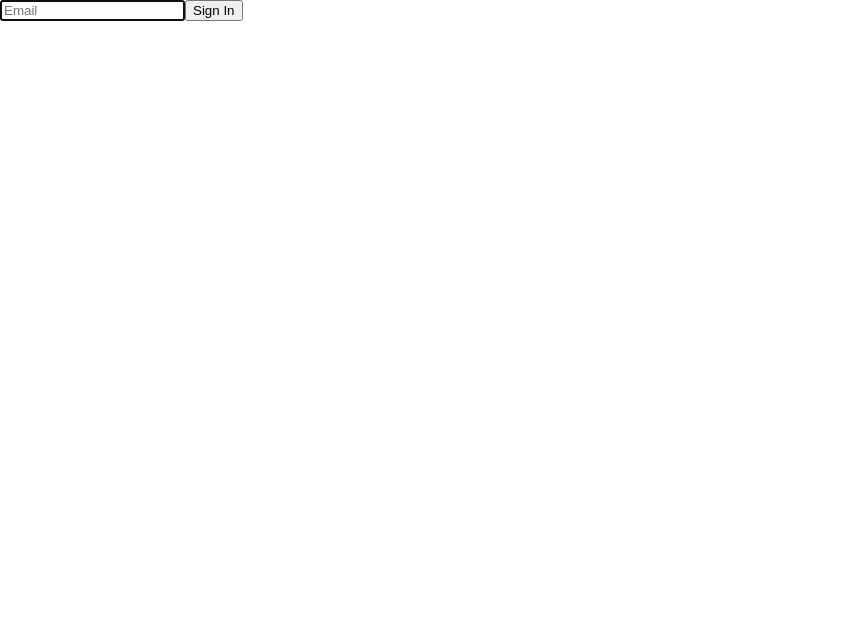
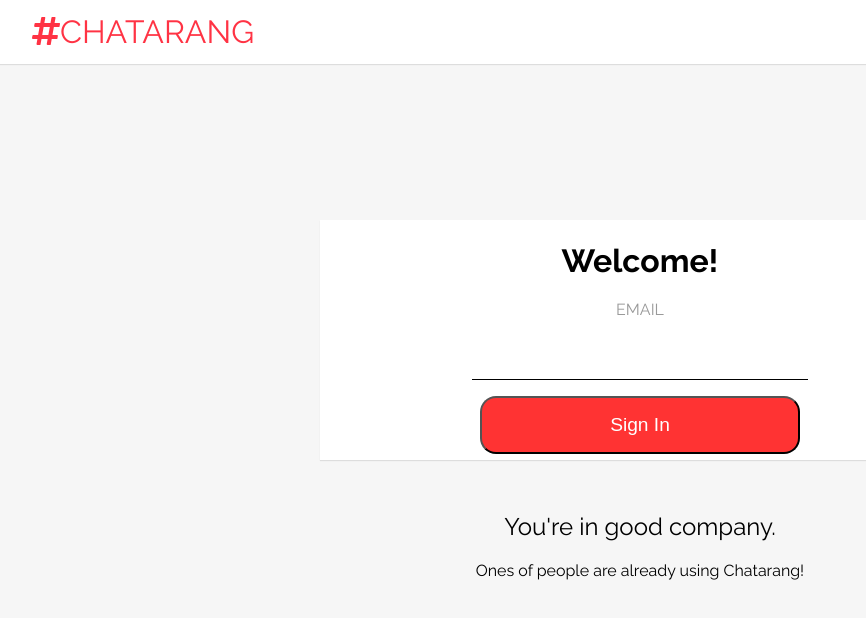
Before and after one commit to ducnguyen2020/chatarang-, a React (Create React App) app: page / in a window 1280 px wide. Shown: the top 618 px of the page, without its empty margins (0-866 px from the left). Built offline with nearby package versions, Linux system fonts and the light colour scheme.

Commit message:
persist user in localStorage

```diff
--- a/src/App.js
+++ b/src/App.js
@@ -9,16 +9,26 @@
     user: {},
   }
 
+  componentDidMount() {
+    const user = JSON.parse(localStorage.getItem('user'))
+    if (user) {
+      this.setState({user})
+    }
+  }
+
+
   signedIn = () => {
     return this.state.user.uid
   }
 
   handleAuth = (user) => {
     this.setState({ user })
+    localStorage.setItem('user', JSON.stringify(user))
   }
 
   signOut = () => {
     this.setState({ user: {} })
+    localStorage.removeItem('user')
   }
 
   render() {
--- a/src/SignIn.js
+++ b/src/SignIn.js
@@ -1,4 +1,5 @@
 import React, { Component } from 'react'
+import { StyleSheet, css } from 'aphrodite'
 
 class SignIn extends Component {
   state = {
@@ -12,7 +13,7 @@
   handleSubmit = (ev) => {
     ev.preventDefault()
     this.props.handleAuth({
-      uid: 'erre43534',
+      uid: '234243',
       userName: this.state.email,
       email: this.state.email,
     })
@@ -20,23 +21,123 @@
 
   render() {
     return (
-      <div className="SignIn">
-        <form onSubmit={this.handleSubmit}>
+      <div className={`SignIn ${css(styles.signIn)}`}>
+        <header className={css(styles.header)}>
+          <span className={css(styles.title)}>
+            <i className="fas fa-hashtag"></i>
+            Chatarang
+          </span>
+        </header>
+        <main className={css(styles.main)}>
+          <form
+            className={css(styles.form)}
+            onSubmit={this.handleSubmit}
+          >
+            <h1>Welcome!</h1>
+            <label htmlFor="email" className={css(styles.label)}>
+              Email
+            </label>
             <input
               type="email"
               name="email"
-            placeholder="Email"
+              className={css(styles.input)}
+              onChange={this.handleChange}
               autoFocus
-            value={this.state.email}
-            onChange={this.handleChange}
             />
-          <button type="submit">
+            <button type="submit" className={css(styles.button)}>
               Sign In
             </button>
           </form>
+
+          <div className="blurb">
+            <h2 className={css(styles.h2)}>You're in good company.</h2>
+            <p>Ones of people are already using Chatarang!</p>
+          </div>
+        </main>
       </div>
     )
   }
 }
 
+const styles = StyleSheet.create({
+  signIn: {
+    display: 'flex',
+    flexDirection: 'column',
+    height: '100vh',
+    backgroundColor: '#f6f6f6',
+  },
+
+  header: {
+    backgroundColor: '#fff',
+    height: '4rem',
+    padding: '0 2rem',
+    margin: 0,
+    display: 'flex',
+    alignItems: 'center',
+    boxShadow: '0 1px 1px rgba(0,0,0,.1)',
+  },
+
+  title: {
+    color: '#ff3344',
+    fontWeight: 400,
+    textTransform: 'uppercase',
+    lineHeight: '80px',
+    fontSize: '2rem',
+  },
+
+  main: {
+    flex: 1,
+    textAlign: 'center',
+    display: 'flex',
+    flexDirection: 'column',
+    justifyContent: 'center',
+    margin: '0 auto',
+    paddingBottom: '3rem',
+  },
+
+  form: {
+    width: '40rem',
+    height: '15rem',
+    backgroundColor: 'white',
+    boxShadow: '0 1px 1px rgba(0,0,0,.1)',
+    marginBottom: '2rem',
+  },
+
+  label: {
+    display: 'block',
+    textTransform: 'uppercase',
+    color: '#999',
+  },
+
+  input: {
+    width: '20rem',
+    fontSize: '1.5rem',
+    border: 0,
+    borderBottom: '1px solid black',
+    marginTop: '1rem',
+    marginBottom: '1rem',
+    textAlign: 'center',
+    padding: '0.5rem',
+
+    ':focus': {
+      outline: 0,
+    },
+  },
+
+  h2: {
+    fontWeight: 'normal',
+  },
+
+  button: {
+    display: 'block',
+    margin: '0 auto',
+    padding: '1rem 2rem',
+    fontSize: '1.2rem',
+    borderRadius: '1rem',
+    backgroundColor: '#ff3333',
+    color: 'white',
+    width: '20rem',
+  },
+})
+
 export default SignIn
```
Lines whose indentation alone changed are shown as unchanged.
